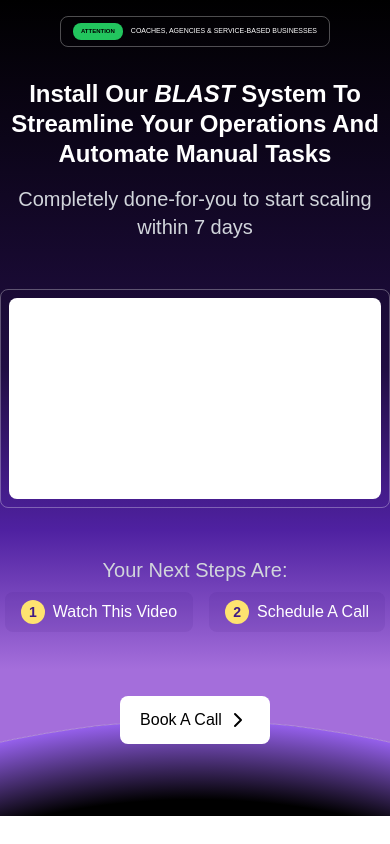
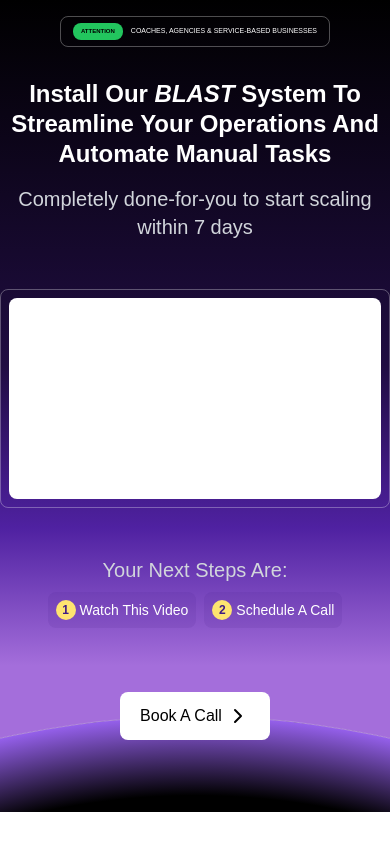
Before and after one commit to CristianProdius/lamz, a Next.js app: page / in a window 390 px wide. Built offline with nearby package versions, Linux system fonts and the light colour scheme.

Commit message:
responsive hero

```diff
--- a/src/components/hero/index.tsx
+++ b/src/components/hero/index.tsx
@@ -50,24 +50,28 @@ const HeroSection = () => {
           <p className="text-xl md:text-2xl mb-2 text-gray-300">
             Your Next Steps Are:
           </p>
-          <div className="flex  items-center justify-center gap-4 mb-16">
-            <div className="flex  items-center gap-3 bg-[#3e1a84]/10 rounded-lg px-4 py-2">
-              <div className="flex items-center gap-2">
-                <div className="bg-[#fee370] w-6 h-6 rounded-full flex items-center justify-center">
-                  <span className="text-sm font-bold text-[#3e1a84]">1</span>
+          <div className="flex flex-wrap items-center justify-center gap-2 sm:gap-4 mb-16">
+            <div className="flex items-center gap-2 sm:gap-3 bg-[#3e1a84]/10 rounded-lg px-2 sm:px-4 py-2">
+              <div className="flex items-center gap-1 sm:gap-2">
+                <div className="bg-[#fee370] w-5 sm:w-6 h-5 sm:h-6 rounded-full flex items-center justify-center">
+                  <span className="text-xs sm:text-sm font-bold text-[#3e1a84]">
+                    1
+                  </span>
                 </div>
-                <span className="text-md md:text-lg font-medium">
+                <span className="text-sm sm:text-md md:text-lg font-medium whitespace-nowrap">
                   Watch This Video
                 </span>
               </div>
             </div>
 
-            <div className="flex items-center gap-3 bg-[#3e1a84]/10 rounded-lg px-4 py-2">
-              <div className="flex items-center gap-2">
-                <div className="bg-[#fee370] w-6 h-6 rounded-full flex items-center justify-center">
-                  <span className="text-sm font-bold text-[#3e1a84]">2</span>
+            <div className="flex items-center gap-2 sm:gap-3 bg-[#3e1a84]/10 rounded-lg px-2 sm:px-4 py-2">
+              <div className="flex items-center gap-1 sm:gap-2">
+                <div className="bg-[#fee370] w-5 sm:w-6 h-5 sm:h-6 rounded-full flex items-center justify-center">
+                  <span className="text-xs sm:text-sm font-bold text-[#3e1a84]">
+                    2
+                  </span>
                 </div>
-                <span className="text-md md:text-lg font-medium">
+                <span className="text-sm sm:text-md md:text-lg font-medium whitespace-nowrap">
                   Schedule A Call
                 </span>
               </div>
```
